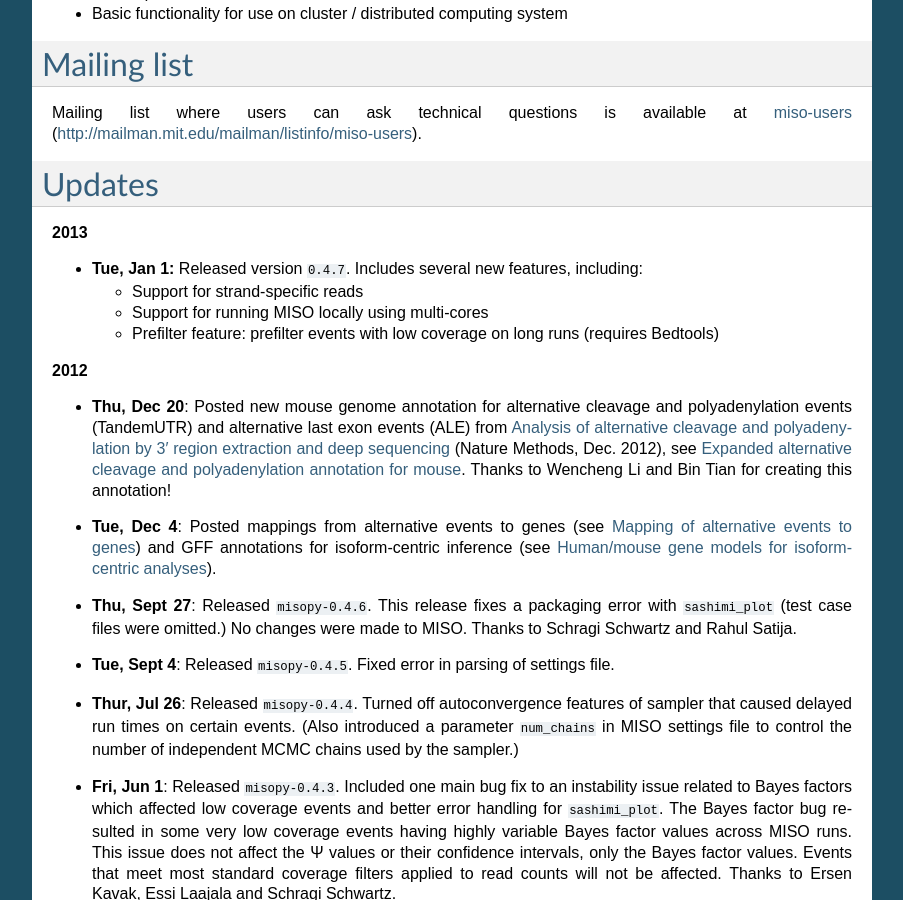
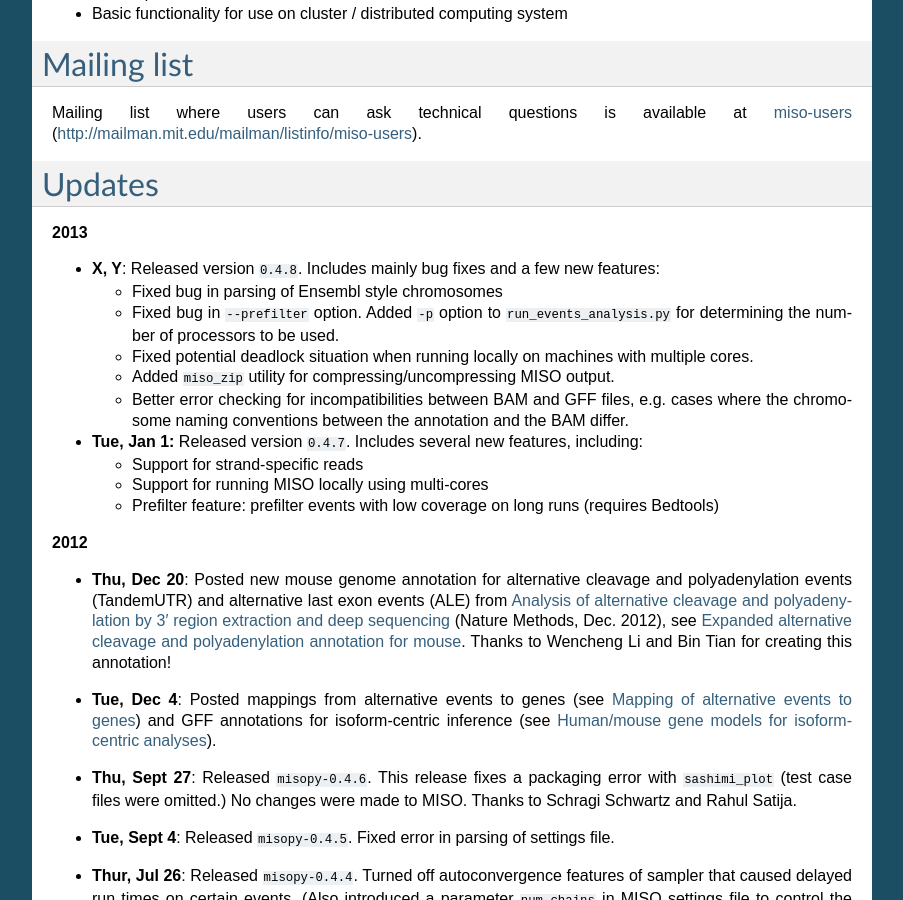
Before and after one commit to yarden/MISO, a Sphinx documentation site: the page built from docs/source/index.rst, in a window 1280 px wide and 900 px high, scrolled down 2820 px. Shown: the whole window, without its empty margins (198-1101 px from the left). Built offline with Sphinx 7.4.7, drawn with Linux system fonts in a browser that asks for light colours.

```diff
--- a/docs/source/index.rst
+++ b/docs/source/index.rst
@@ -105,6 +105,19 @@ Updates
 =======
 
 **2013**
+
+* **X, Y**: Released version ``0.4.8``. Includes mainly bug fixes and a few new features:
+
+
+  * Fixed bug in parsing of Ensembl style chromosomes
+
+  * Fixed bug in ``--prefilter`` option. Added ``-p`` option to ``run_events_analysis.py`` for determining the number of processors to be used.
+
+  * Fixed potential deadlock situation when running locally on machines with multiple cores.
+
+  * Added ``miso_zip`` utility for compressing/uncompressing MISO output.
+
+  * Better error checking for incompatibilities between BAM and GFF files, e.g. cases where the chromosome naming conventions between the annotation and the BAM differ.
 
 * **Tue, Jan 1:** Released version ``0.4.7``. Includes several new features, including:
 
```
Also changed, not shown: 1 other file.
